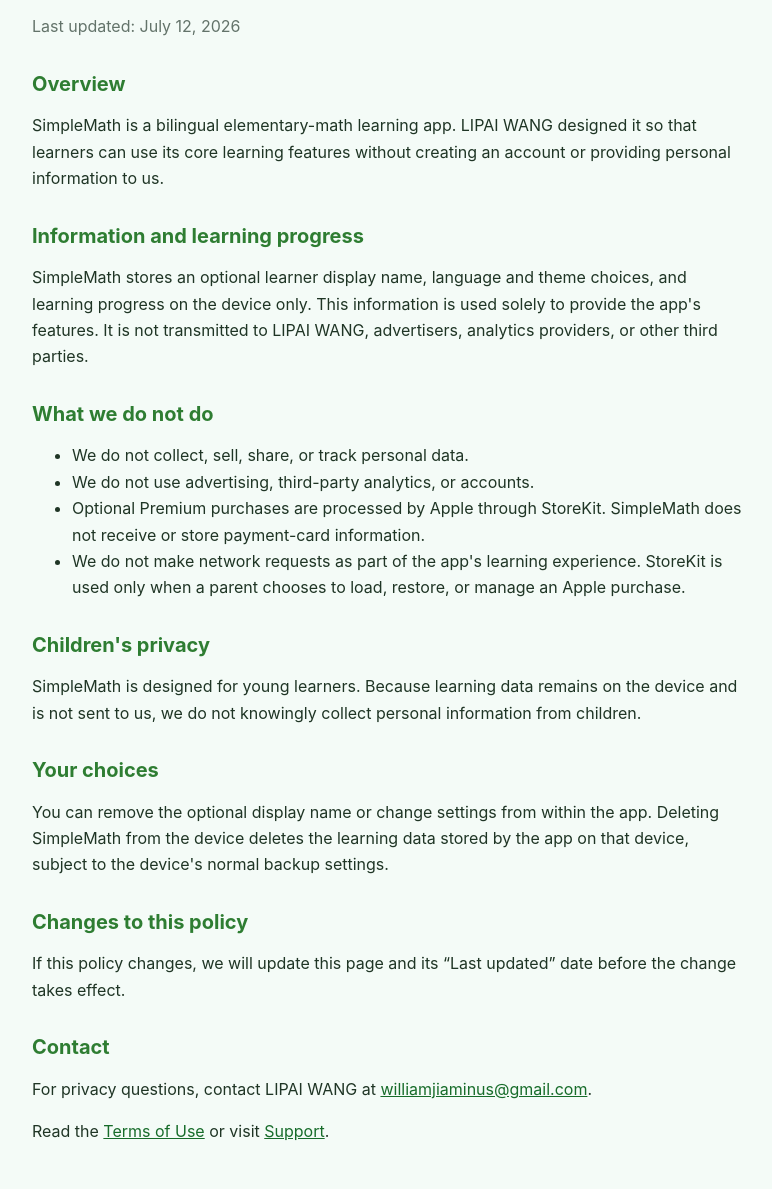
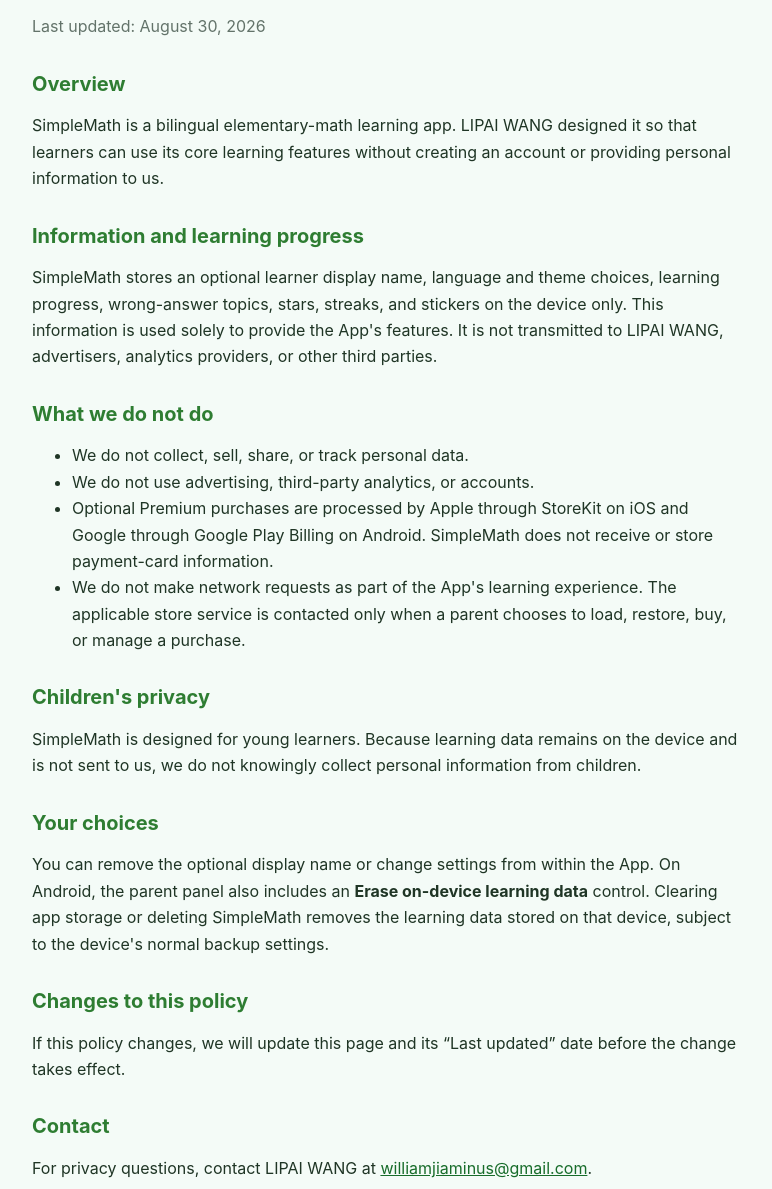
Before and after one commit to williamjiamin/simplemath-support, a plain HTML site: page privacy-policy.html in a window 1280 px wide. Shown: the part 111-1300 px from the top of the page, without its empty margins (252-1024 px from the left). Drawn offline with Linux system fonts and the light colour scheme.

Commit message:
Cover_iOS_and_Android_in_privacy_policy

```diff
--- a/privacy-policy.html
+++ b/privacy-policy.html
@@ -20,27 +20,27 @@
 <body>
   <main>
     <h1>SimpleMath Privacy Policy</h1>
-    <p class="updated">Last updated: July 12, 2026</p>
+    <p class="updated">Last updated: August 30, 2026</p>
 
     <h2>Overview</h2>
     <p>SimpleMath is a bilingual elementary-math learning app. LIPAI WANG designed it so that learners can use its core learning features without creating an account or providing personal information to us.</p>
 
     <h2>Information and learning progress</h2>
-    <p>SimpleMath stores an optional learner display name, language and theme choices, and learning progress on the device only. This information is used solely to provide the app's features. It is not transmitted to LIPAI WANG, advertisers, analytics providers, or other third parties.</p>
+    <p>SimpleMath stores an optional learner display name, language and theme choices, learning progress, wrong-answer topics, stars, streaks, and stickers on the device only. This information is used solely to provide the App's features. It is not transmitted to LIPAI WANG, advertisers, analytics providers, or other third parties.</p>
 
     <h2>What we do not do</h2>
     <ul>
       <li>We do not collect, sell, share, or track personal data.</li>
       <li>We do not use advertising, third-party analytics, or accounts.</li>
-      <li>Optional Premium purchases are processed by Apple through StoreKit. SimpleMath does not receive or store payment-card information.</li>
-      <li>We do not make network requests as part of the app's learning experience. StoreKit is used only when a parent chooses to load, restore, or manage an Apple purchase.</li>
+      <li>Optional Premium purchases are processed by Apple through StoreKit on iOS and Google through Google Play Billing on Android. SimpleMath does not receive or store payment-card information.</li>
+      <li>We do not make network requests as part of the App's learning experience. The applicable store service is contacted only when a parent chooses to load, restore, buy, or manage a purchase.</li>
     </ul>
 
     <h2>Children's privacy</h2>
     <p>SimpleMath is designed for young learners. Because learning data remains on the device and is not sent to us, we do not knowingly collect personal information from children.</p>
 
     <h2>Your choices</h2>
-    <p>You can remove the optional display name or change settings from within the app. Deleting SimpleMath from the device deletes the learning data stored by the app on that device, subject to the device's normal backup settings.</p>
+    <p>You can remove the optional display name or change settings from within the App. On Android, the parent panel also includes an <strong>Erase on-device learning data</strong> control. Clearing app storage or deleting SimpleMath removes the learning data stored on that device, subject to the device's normal backup settings.</p>
 
     <h2>Changes to this policy</h2>
     <p>If this policy changes, we will update this page and its “Last updated” date before the change takes effect.</p>
```
